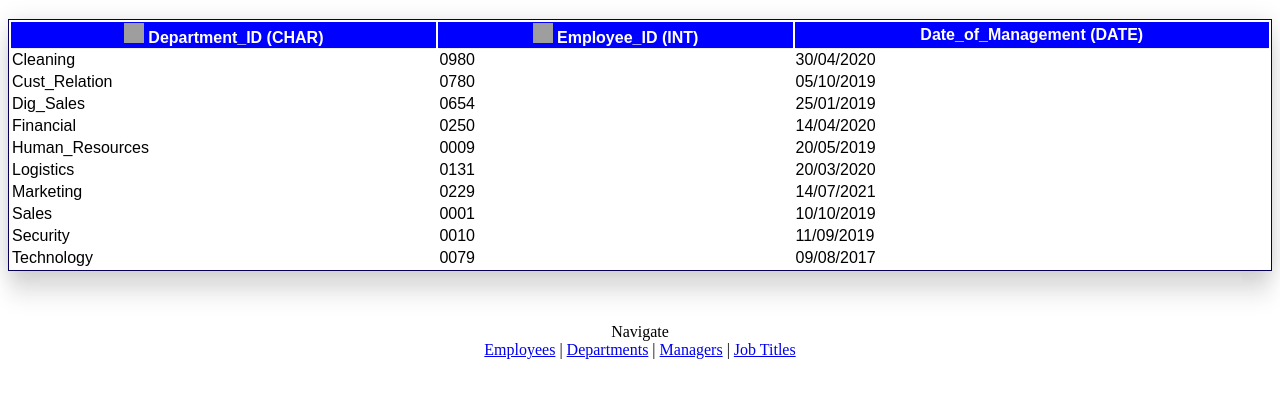
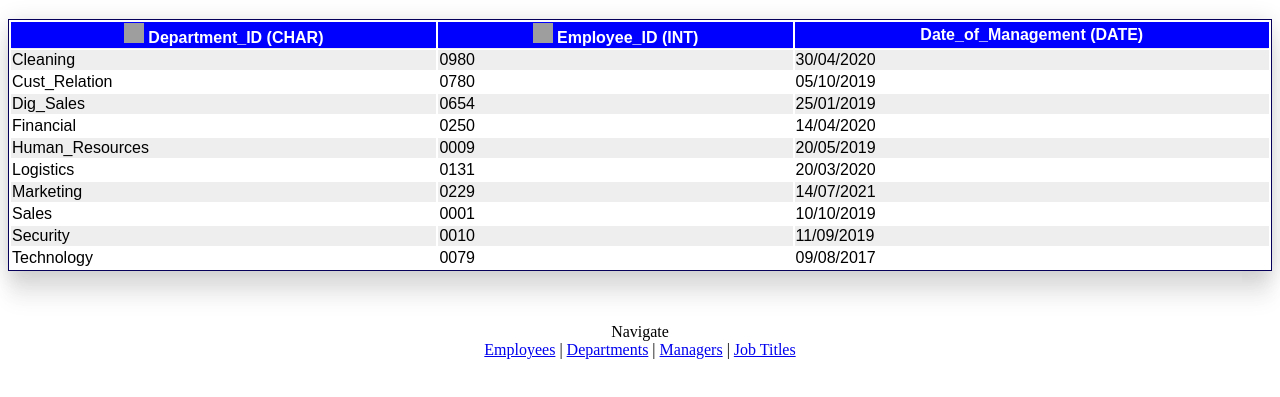
Before and after one commit to tiaog/webdev-practical, a plain HTML site: page webdev-db/manager.html in a window 1280 px wide. Shown: the part 61-458 px from the top of the page. Drawn offline with Linux system fonts and the light colour scheme; grey boxes are pictures that could not be loaded.

Commit message:
Final adjustments

```diff
--- a/webdev-db/style.css
+++ b/webdev-db/style.css
@@ -25,6 +25,10 @@
         box-shadow: 0 1px 1px -1px rgba(0, 0, 0, 0.4);
       }
 
+      tbody tr:nth-child(odd) {
+        background: #eee;
+      }
+
       tbody tr:hover {
         background: yellow;
       }
```
